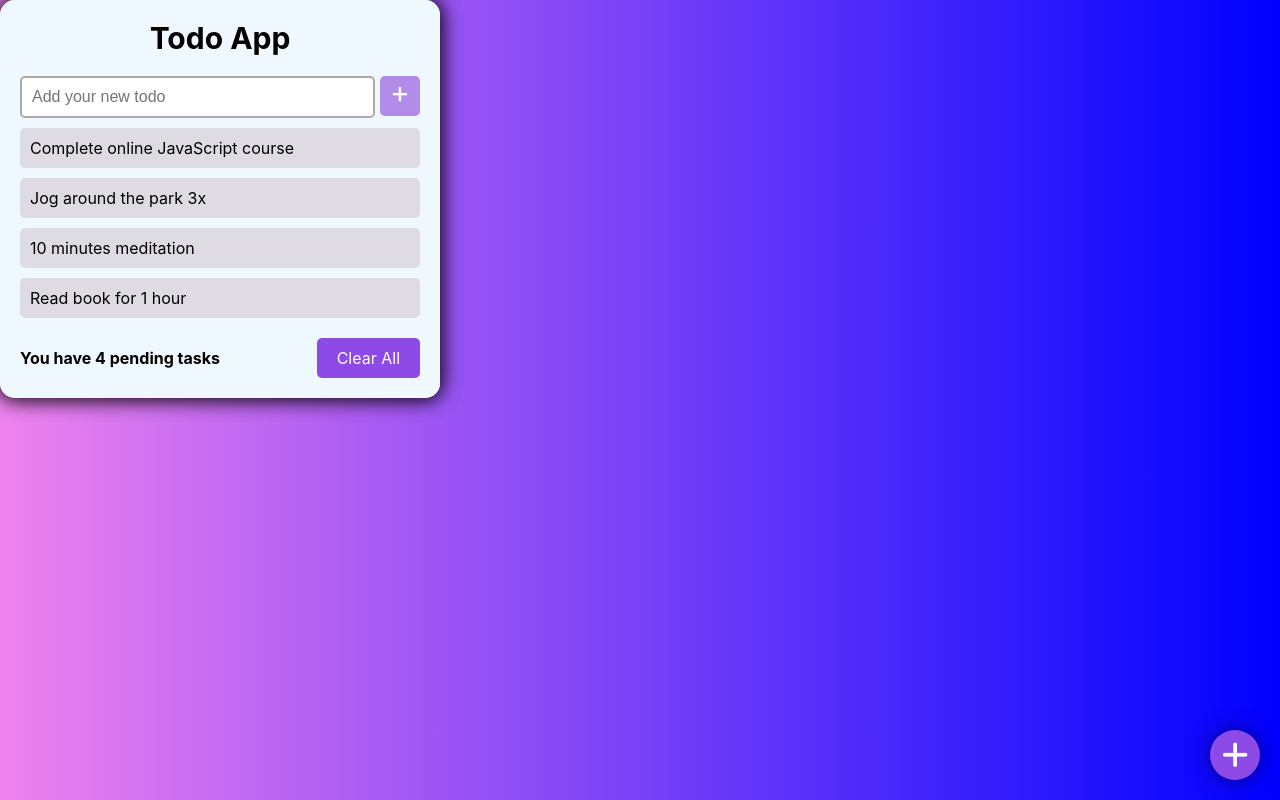
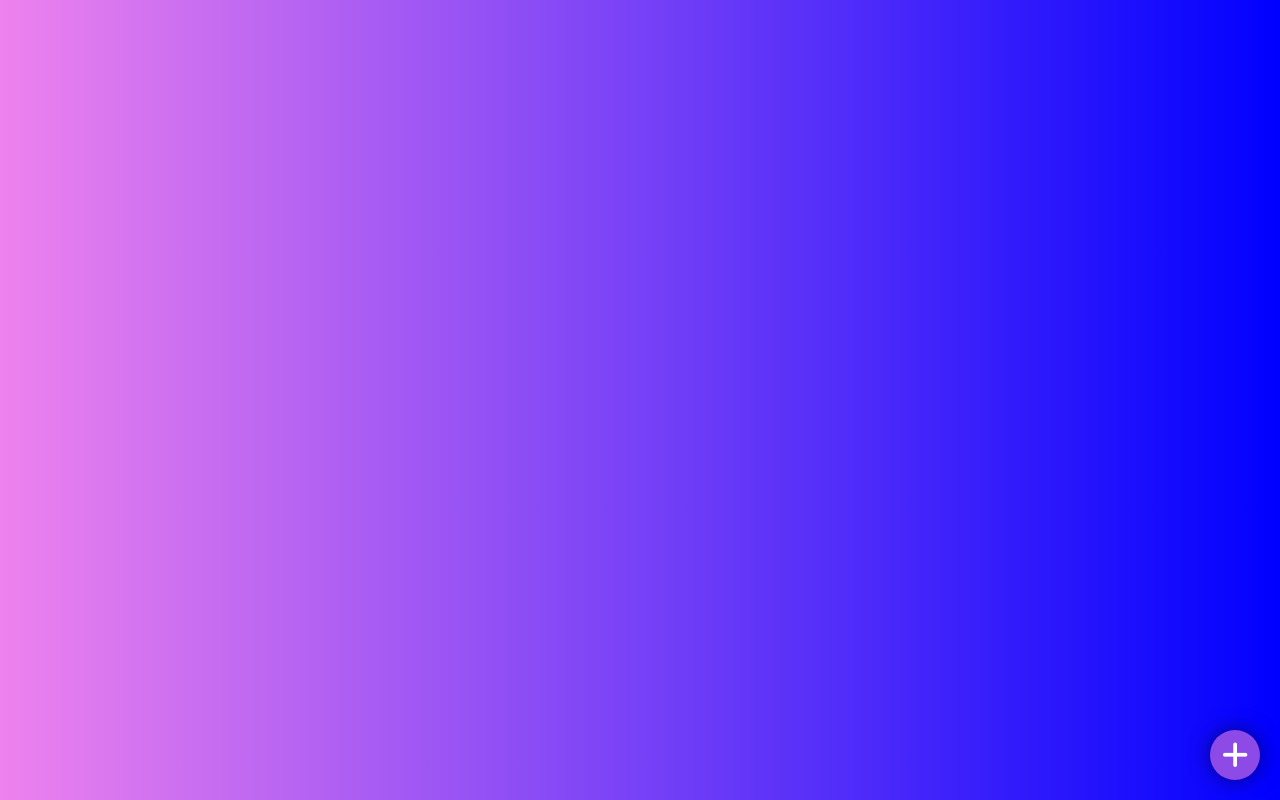
Before and after one commit to NTTrung9204/Trello-App, a React (Create React App) app: page / in a window 1280 px wide. Built offline with nearby package versions, Linux system fonts and the light colour scheme.

Commit message:
feat: save data in local

```diff
--- a/src/CSS/Static.css
+++ b/src/CSS/Static.css
@@ -8,7 +8,7 @@
 }
 
 .todoApp{
-    width: 400px;
+    width: 300px;
     margin: auto 0;
     position: absolute;
     background-color: aliceblue;
@@ -97,6 +97,9 @@
     color: white;
     cursor: pointer;
     transition: all 0.2s;
+    display: flex;
+    justify-content: center;
+    align-items: center;
 }
 
 .Task:hover .Task-remove{
--- a/src/JSComponent/BackGround.js
+++ b/src/JSComponent/BackGround.js
@@ -1,5 +1,6 @@
 import { useState, useEffect } from 'react';
 import TodoApp from './TodoApp/TodoApp.js';
+import CreateTodo from './TodoApp/CreateTodo.js';
 
 function generateTimestampID() {
     return Date.now().toString(36);
@@ -15,7 +16,16 @@ document.body.addEventListener('mouseup', function (e) {
     });
 });
 
+
 function BackGround() {
+    const [todoAppList, setTodoAppList] = useState(localStorage.getItem('todoAppList')? JSON.parse(localStorage.getItem('todoAppList')) : []);
+
+    function createTodoApp() {
+        const newTodoAppList = [...todoAppList, generateTimestampID()];
+        setTodoAppList(newTodoAppList);
+        localStorage.setItem('todoAppList', JSON.stringify(newTodoAppList));
+    }
+
     useEffect(() => {
         const todoApp = document.getElementsByClassName("todoApp");
         var zIndexCurrent = 0;
@@ -41,16 +51,16 @@ function BackGround() {
             });
         });
 
-    }, []);
+    }, [todoAppList]);
 
     return (
         <div className='backGround'>
-            <TodoApp data_id={123} />
-            <TodoApp data_id={333} />
-            <TodoApp data_id={321} />
-            <button id="createTodo">
-            <i className="fas fa-plus"></i>
-            </button>
+            {
+                todoAppList.map((data_id) => {
+                    return <TodoApp key={data_id} data_id={data_id} />
+                })
+            }
+            <CreateTodo onClick={createTodoApp} />
         </div>
     );
 }
--- /dev/null
+++ b/src/JSComponent/TodoApp/CreateTodo.js
@@ -0,0 +1,7 @@
+export default function CreateTodo({onClick}) {
+    return(
+        <button onClick={onClick} id="createTodo">
+                <i className="fas fa-plus"></i>
+        </button>
+    )
+}
--- a/src/JSComponent/TodoApp/InputTask.js
+++ b/src/JSComponent/TodoApp/InputTask.js
@@ -1,10 +1,10 @@
 
 
-function InputTask({onChange, status, onClick}) {
+function InputTask({onChange, status, onClick, data_id}) {
 
     return (
         <div className="InputTask">
-            <input onChange={onChange} className="InputForm" placeholder="Add your new todo"></input>
+            <input id={data_id} onChange={onChange} className="InputForm" placeholder="Add your new todo"></input>
             <span onClick={onClick} className={`AddButton ${status? 'Blur': ''}`}>+</span>
         </div>
     )
--- a/src/JSComponent/TodoApp/TodoApp.js
+++ b/src/JSComponent/TodoApp/TodoApp.js
@@ -5,15 +5,10 @@ import ListTask from './ListTask.js';
 import Footer from './Footer.js';
 import '../../CSS/Static.css'
 
+function TodoApp({data_id}) {
 
-function TodoApp({data_id}) {
     const [isFill, SetIsFill] = useState(true);
-    const [taskList, SetTaskList] = useState([
-            "Complete online JavaScript course",
-            "Jog around the park 3x",
-            "10 minutes meditation",
-            "Read book for 1 hour",
-        ]);
+    const [taskList, SetTaskList] = useState(JSON.parse(localStorage.getItem(data_id + "_listTask")) || []);
 
     const [count, SetCount] = useState(taskList.length);
 
@@ -33,12 +28,14 @@ function TodoApp({data_id}) {
     }
 
     function addListTask(){
-        const task = document.querySelector('.InputForm').value;
+        const task = document.getElementById(data_id).value;
         if(task) {
-            SetTaskList([task, ...taskList]);
+            const newTaskList = [task, ...taskList];
+            SetTaskList(newTaskList);
             updateCount(true);
             onChange({target: {value: false}});
-            document.querySelector('.InputForm').value = '';
+            document.getElementById(data_id).value = '';
+            localStorage.setItem(data_id + "_listTask", JSON.stringify(newTaskList));
         }
     }
 
@@ -62,7 +59,7 @@ function TodoApp({data_id}) {
     return (
         <div data-id={data_id} className="todoApp">
             <h1 className="headerTodo">Todo App</h1>
-            <InputTask onChange={onChange} onClick={addListTask} status={isFill} />
+            <InputTask data_id={data_id} onChange={onChange} onClick={addListTask} status={isFill} />
             <ListTask count={count} taskList={taskList} onClick={removeTask} />
             <Footer count={count} onClick={clearAll} />
         </div>
```
